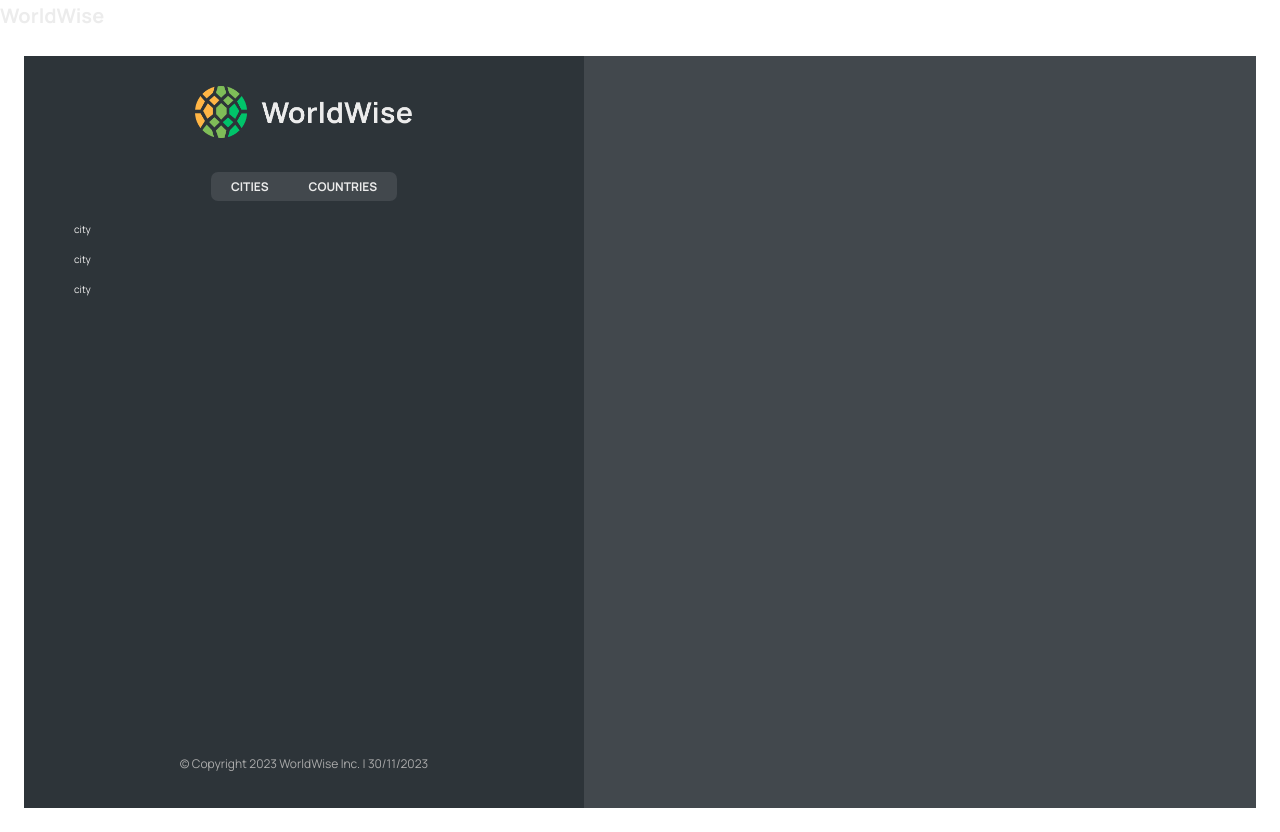
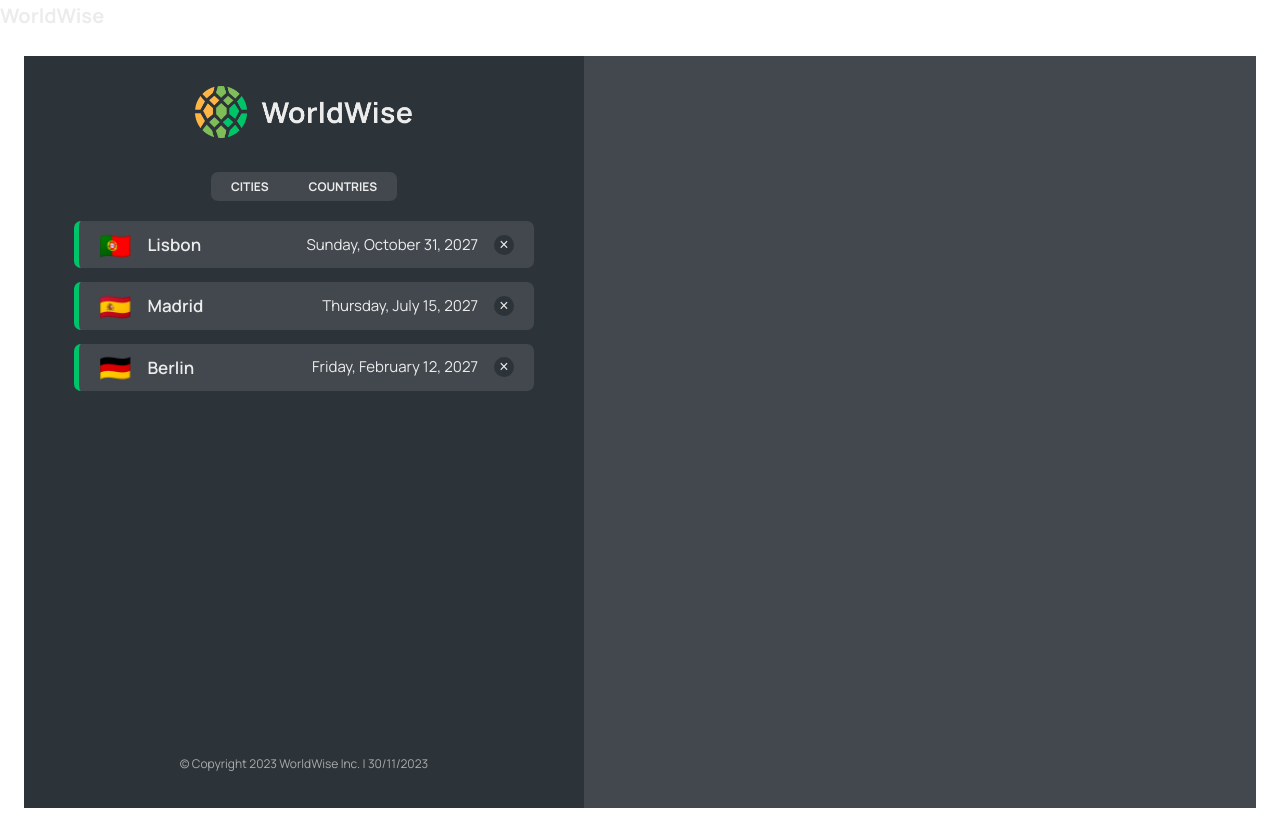
Before and after one commit to ChiefLopes/WorldWise, a React (Vite) app: page /app in a window 1280 px wide. Built offline with nearby package versions, Linux system fonts and the light colour scheme; data requests are answered from the project's data file.

Commit message:
added a message incase no city is added yet. used some emoji and props to convey message.

```diff
--- a/src/Components/CityItem.jsx
+++ b/src/Components/CityItem.jsx
@@ -1,8 +1,25 @@
-import React from 'react'
+import styles from './CityItem.module.css'
 
-const CityItem = () => {
+
+const formatDate = (date) =>
+  new Intl.DateTimeFormat("en", {
+    day: "numeric",
+    month: "long",
+    year: "numeric",
+    weekday: "long",
+  }).format(new Date(date));
+
+const CityItem = ({city}) => {
+  const {cityName, emoji, date} = city
+
   return (
-   <li>city</li>
+      <li className={styles.cityItem}>
+          <span className={styles.emoji}>{emoji}</span>
+          <h3 className={styles.name}>{cityName}</h3>
+          <time className={styles.date}>{formatDate(date)}</time>
+          <button className={styles.deleteBtn}>&times;</button>
+      </li>
+
   )
 }
 
--- a/src/Components/CityList.jsx
+++ b/src/Components/CityList.jsx
@@ -1,9 +1,12 @@
 import CityItem from "./CityItem";
 import styles from "./CityList.module.css";
 import Spinner from "./Spinner";
+import Message from "./Message";
 
 const CityList = ({ cities, isLoading }) => {
-  if (isLoading) return <Spinner />;
+    if (isLoading) return <Spinner />;
+
+    if (!cities.length) return <Message message={"Add your first city by clicking on a city on the map... "}/>
 
   return (
     <ul className={styles.cityList}>
```
Also changed, not shown: src/Components/City.jsx (+0 -7 lines).
